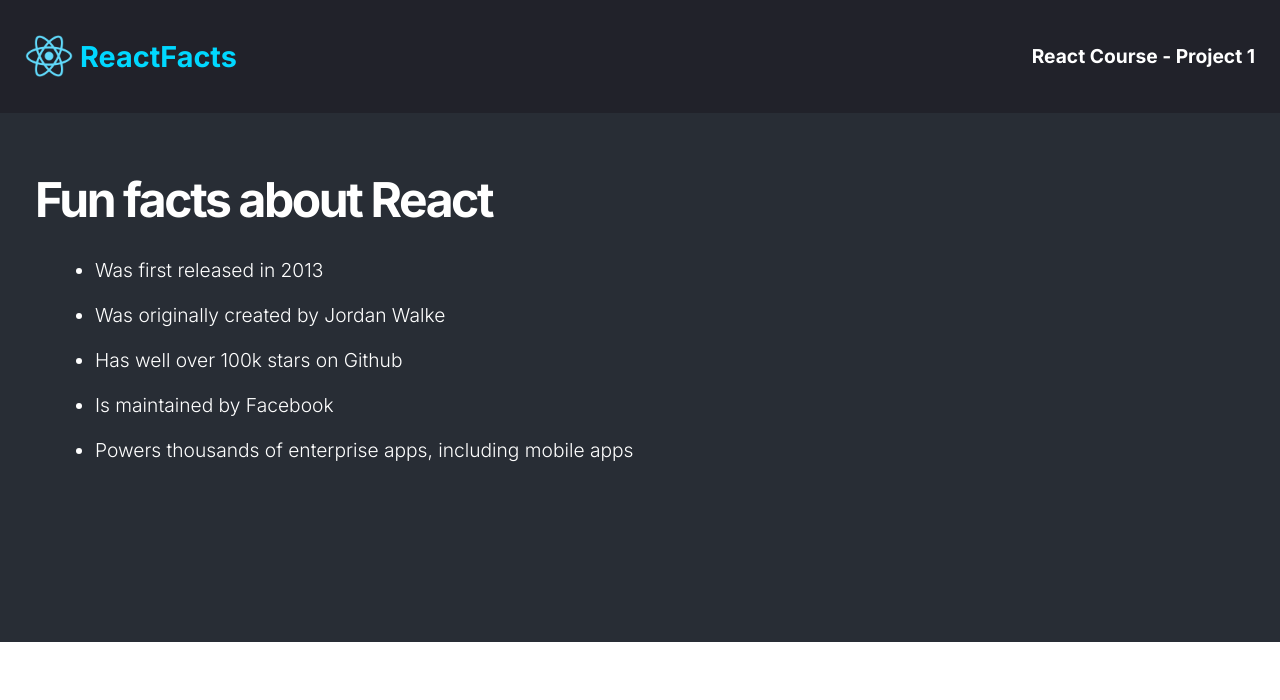
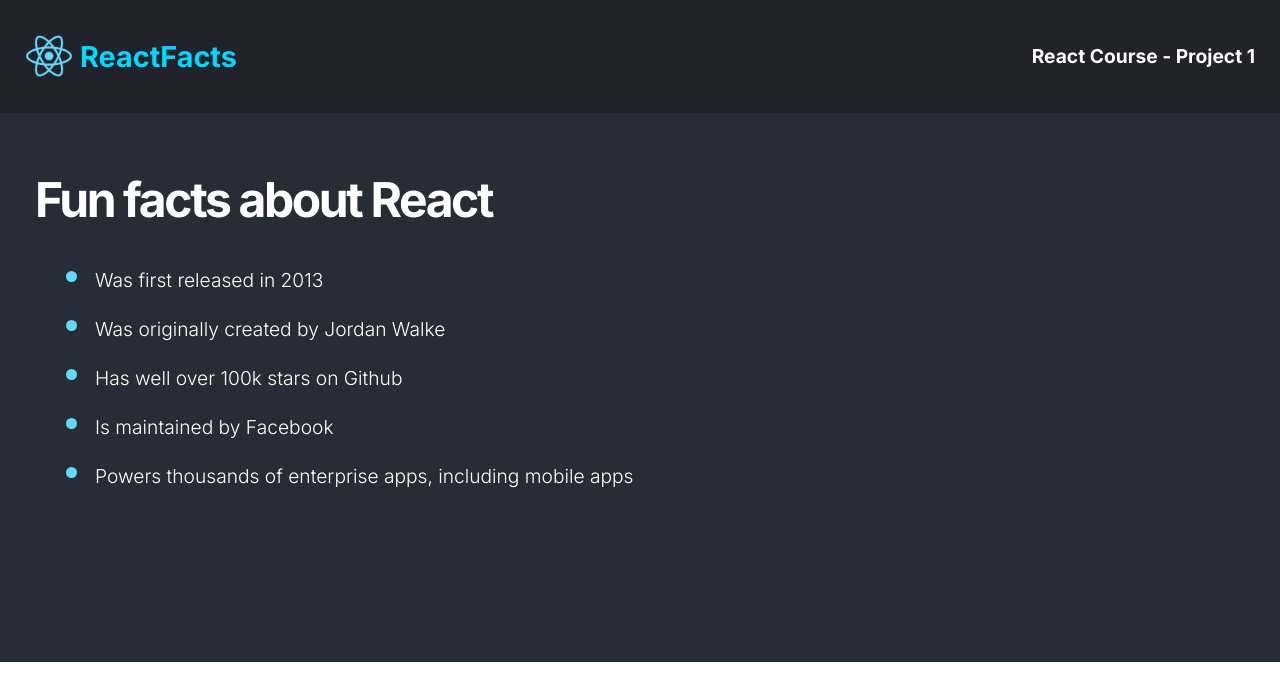
Before and after one commit to Davsan88/react-facts, a React (Vite) app: page / in a window 1280 px wide. Shown: the top 700 px of the page. Built offline with nearby package versions, Linux system fonts and the light colour scheme.

Commit message:
Update App.css

```diff
--- a/src/App.css
+++ b/src/App.css
@@ -63,6 +63,11 @@
 }
 
 .main__facts-list > li {
-  line-height: 25px;
-  padding-block: 10px;
+  /* line-height: 25px; */
+  padding-block: 5px;
 }
+
+.main__facts-list > li::marker {
+  font-size: 2.2rem;
+  color: #61DAFB;
+}
```
